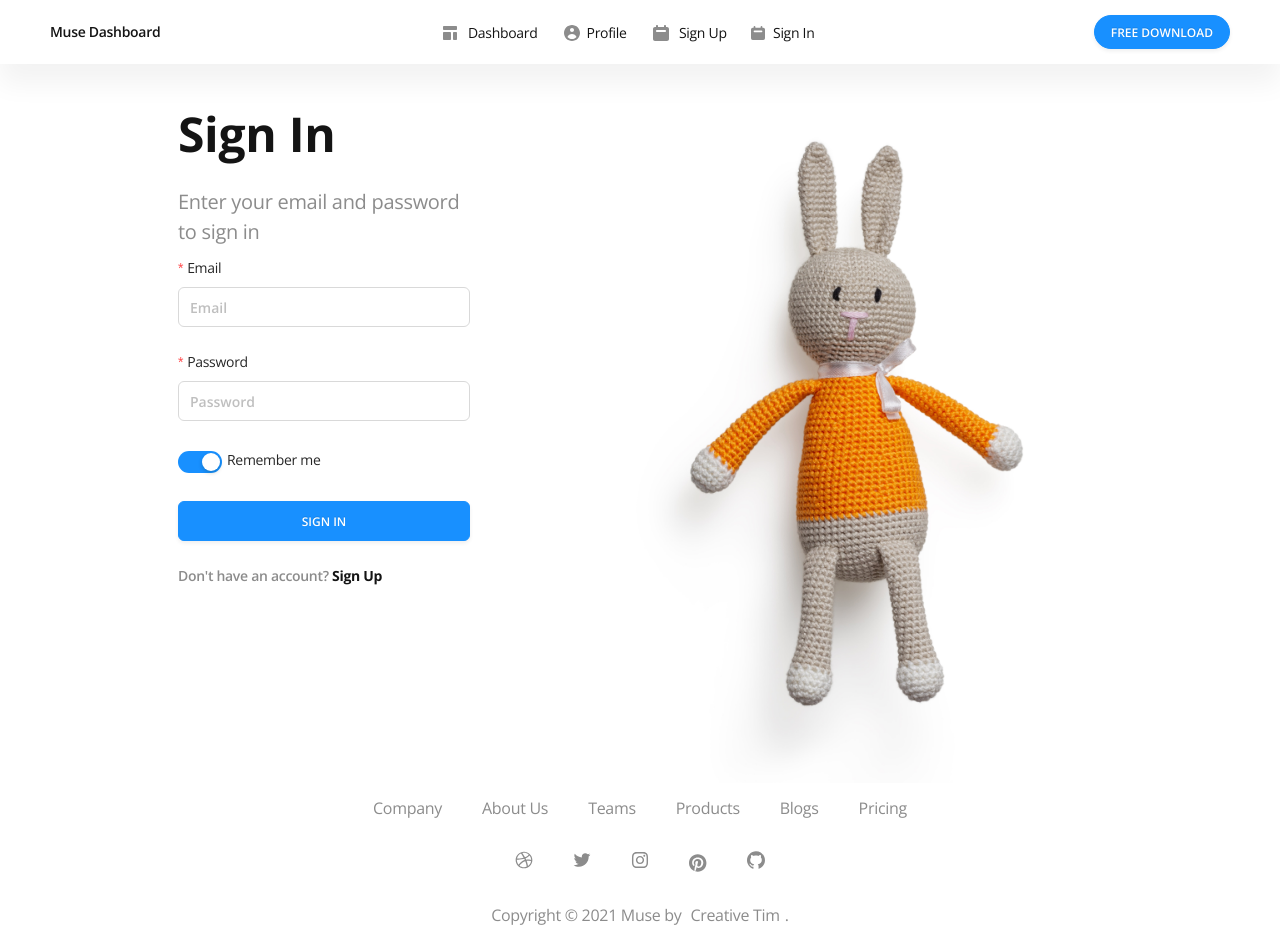
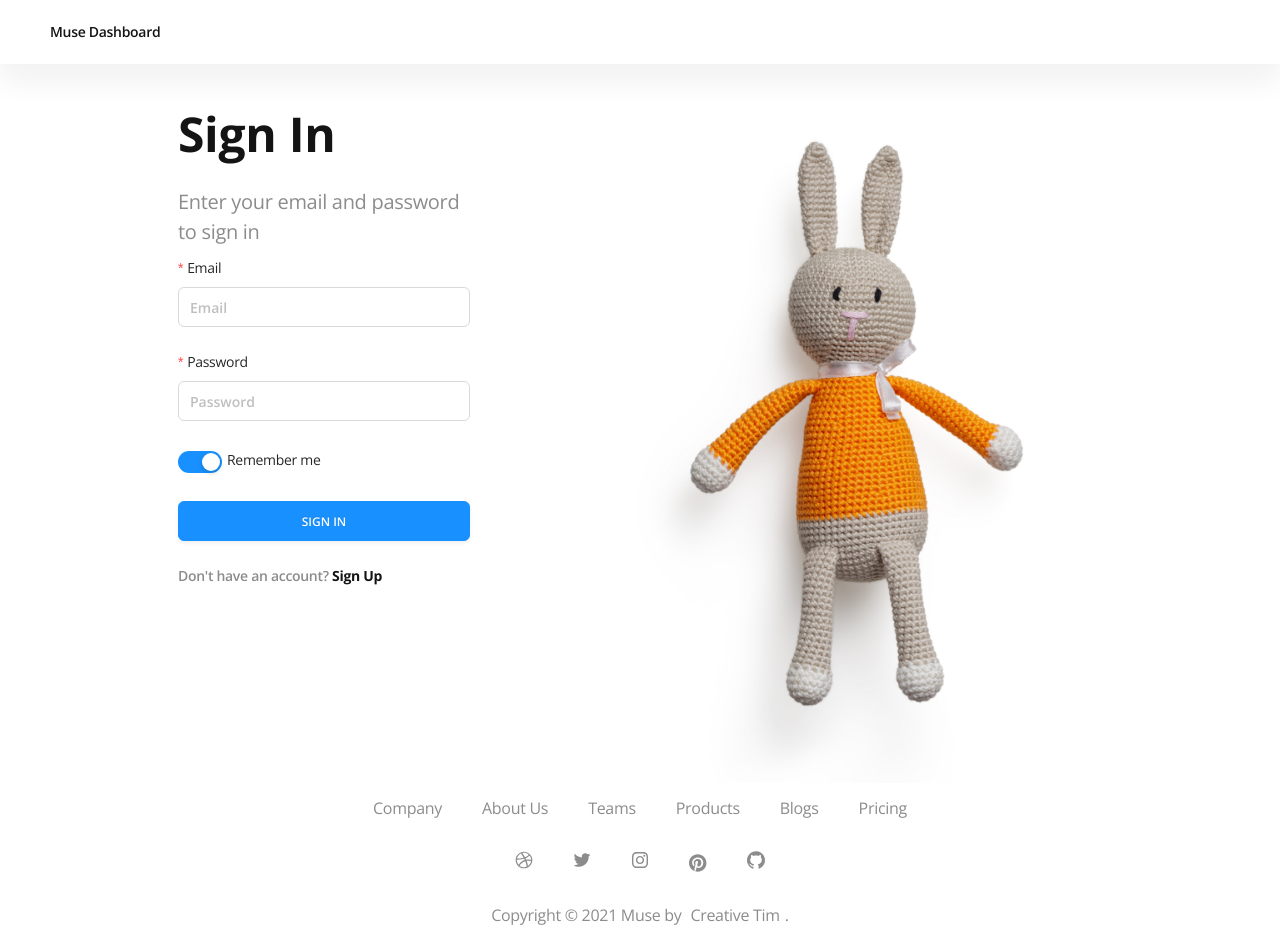
Before and after one commit to Cornerpis/agile-orbit-frontend, a React (Create React App) app: page /sign-in in a window 1280 px wide. Built offline with nearby package versions, Linux system fonts and the light colour scheme.

Commit message:
Clean up sign in header

```diff
--- a/src/pages/SignIn.js
+++ b/src/pages/SignIn.js
@@ -130,7 +130,7 @@ export default class SignIn extends Component {
             <div className="header-col header-brand">
               <h5>Muse Dashboard</h5>
             </div>
-            <div className="header-col header-nav">
+            {/* <div className="header-col header-nav">
               <Menu mode="horizontal" defaultSelectedKeys={["1"]}>
                 <Menu.Item key="1">
                   <Link to="/dashboard">
@@ -157,10 +157,10 @@ export default class SignIn extends Component {
                   </Link>
                 </Menu.Item>
               </Menu>
-            </div>
-            <div className="header-col header-btn">
+            </div> */}
+            {/* <div className="header-col header-btn">
               <Button type="primary">FREE DOWNLOAD</Button>
-            </div>
+            </div> */}
           </Header>
           <Content className="signin">
             <Row gutter={[24, 0]} justify="space-around">
```
